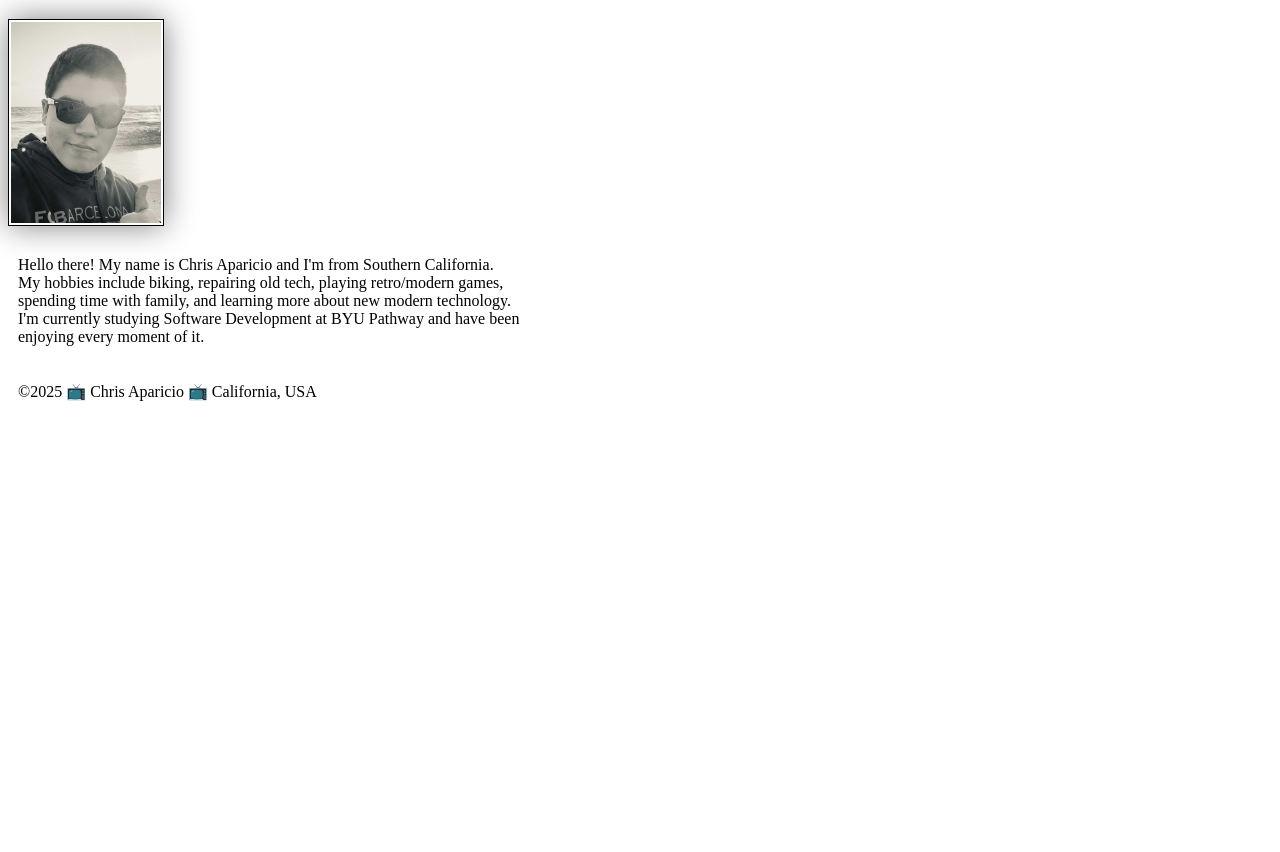
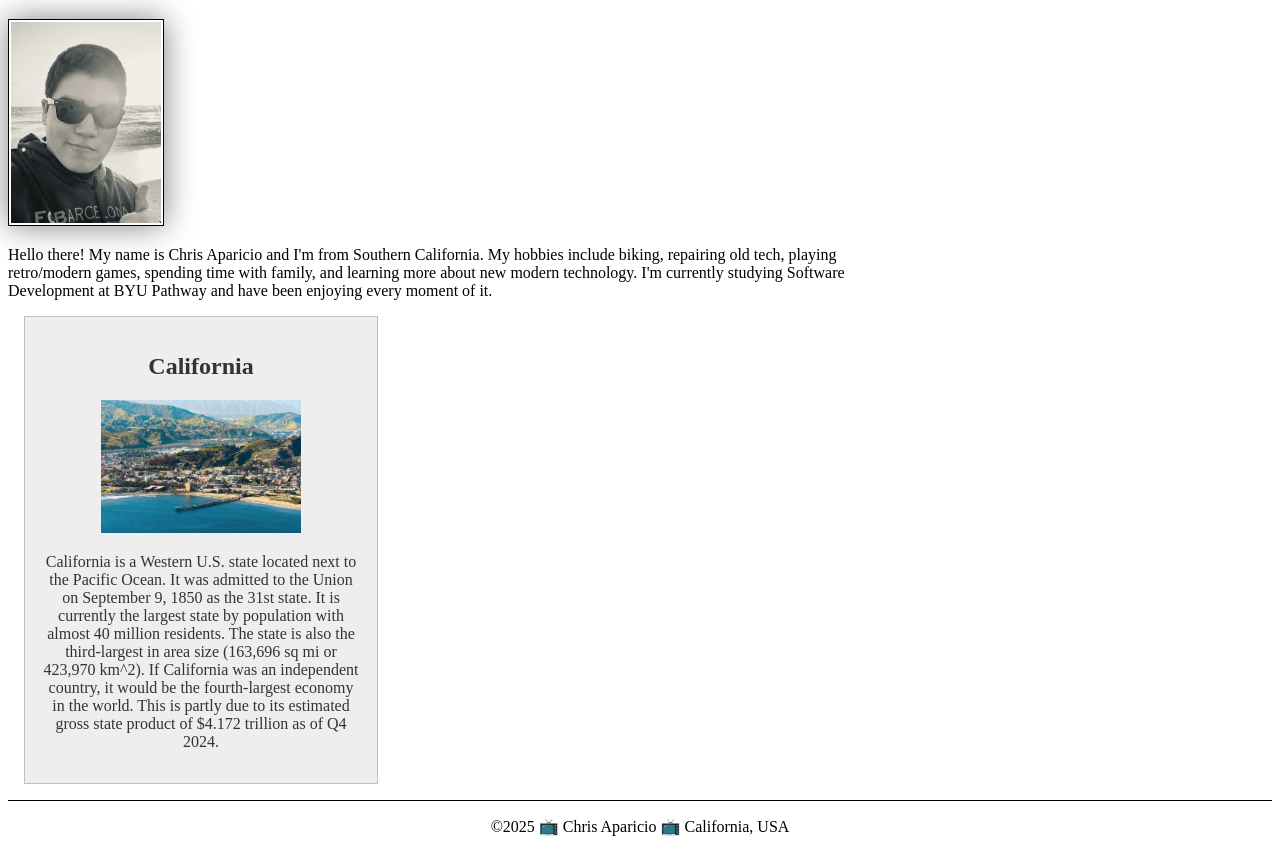
Before and after one commit to ChrisApps10/wdd130, a plain HTML site: page index.html in a window 1280 px wide. Shown: the part 205-1057 px from the top of the page. Before the commit the page ends 800 px from the top, so only its background shows below. Drawn offline with Linux system fonts and the light colour scheme.

Commit message:
enhanced home page

```diff
--- a/index.html
+++ b/index.html
@@ -4,6 +4,8 @@
     <meta charset="utf-8">
     <meta name="viewport" content="width=device-width,initial-scale=1.0">
     <title>Chris Aparicio | WDD 130</title>
+    <meta name="description" content="Chris Aparicio's home page for WDD130 Class">
+    <meta name="author" content="Chris Aparicio">
     <link rel="stylesheet" href="styles/styles.css">
 </head>
 <body>
@@ -16,12 +18,13 @@
     <main>
         <h1>Chris Aparicio | WDD 130</h1>
         <img src="images/profile.jpg" alt="Hello there, my name is Chris Aparicio" width="200">
-        <p> Hello there! My name is Chris Aparicio and I'm from Southern California. <br>
-            My hobbies include biking, repairing old tech, playing retro/modern games, <br>
-            spending time with family, and learning more about new modern technology. <br>
-            I'm currently studying Software Development at BYU Pathway and have been <br>
-            enjoying every moment of it.</p>
+        <p> Hello there! My name is Chris Aparicio and I'm from Southern California. My hobbies include biking, repairing old tech, playing retro/modern games, spending time with family, and learning more about new modern technology. I'm currently studying Software Development at BYU Pathway and have been enjoying every moment of it.</p>
     </main>
+    <aside>
+        <h2>California</h2>
+        <img src="images/california.jpg" alt="Southern California landscape">
+        <p>California is a Western U.S. state located next to the Pacific Ocean. It was admitted to the Union on September 9, 1850 as the 31st state. It is currently the largest state by population with almost 40 million residents. The state is also the third-largest in area size (163,696 sq mi or 423,970 km^2). If California was an independent country, it would be the fourth-largest economy in the world. This is partly due to its estimated gross state product of $4.172 trillion as of Q4 2024.</p>
+    </aside>
     <footer>
         <p>©2025 📺 Chris Aparicio 📺 California, USA</p>
     </footer>
--- a/styles/styles.css
+++ b/styles/styles.css
@@ -13,7 +13,7 @@ h1 {
     color: darkblue;
 }
 
-img {
+main img {
     width: 150px;
     height: auto;
     border: 1px solid black;
@@ -21,6 +21,31 @@ img {
     box-shadow: 0 0 30px gray;
 }
 
+main {
+    max-width: 840px;
+}
+
+aside {
+    width: 20rem;
+    margin: 1rem;
+    border: 1px solid rgb(0 0 0 / 0.2);
+    padding: 1rem;
+    background-color: #eee;
+    color: #333;
+    text-align: center;
+}
+
+aside img {
+    width: 200px;
+    height: auto;
+}
+
 p {
-    padding: 10px;
+    padding: 0;
 }
+
+footer {
+    margin-top: 15px;
+    border-top: 1px solid #000;
+    text-align: center;
+}
```
Also changed, not shown: images/california.jpg (added), 1 other file.
